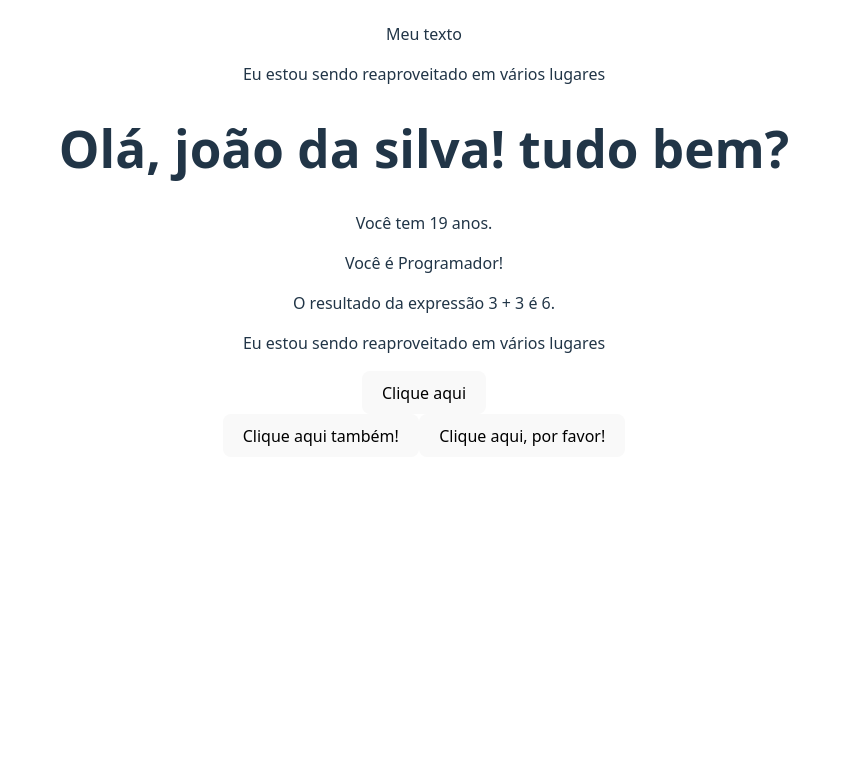
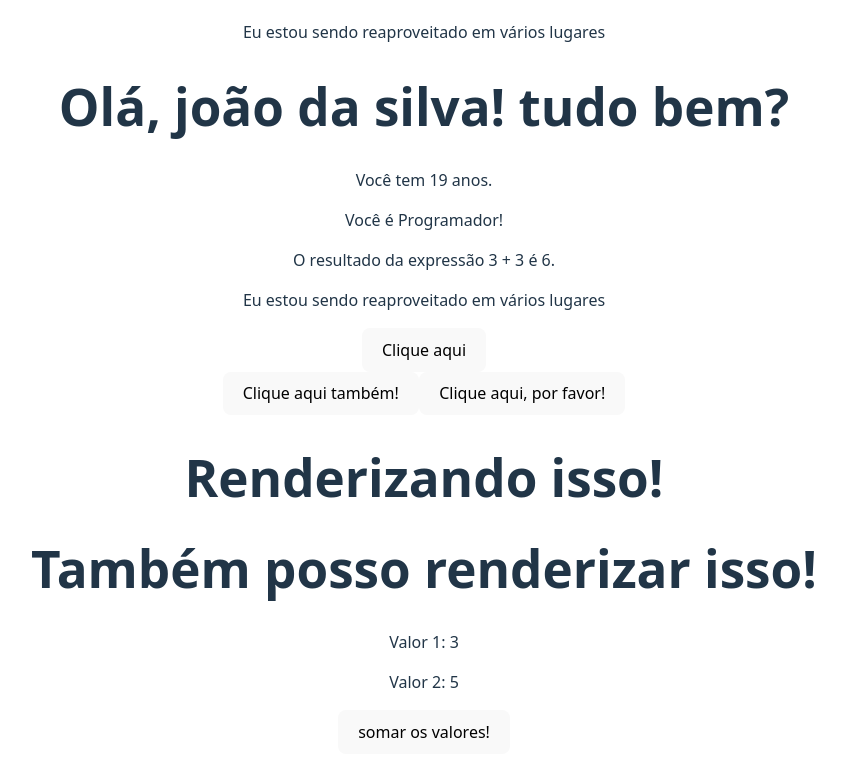
Before and after one commit to SilvaRDev/curso-react, a React (Vite) app in the folder 2-FUNDAMENTOS/1-fundamentos/: page / in a window 1280 px wide. Shown: the part 268-1044 px from the top of the page, without its empty margins (216-1061 px from the left). Before the commit the page ends 800 px from the top, so only its background shows below. Built offline with nearby package versions, Linux system fonts and the light colour scheme.

Commit message:
desafio finalizado!

```diff
--- a/2-FUNDAMENTOS/1-fundamentos/src/App.jsx
+++ b/2-FUNDAMENTOS/1-fundamentos/src/App.jsx
@@ -6,6 +6,7 @@ import FirstComponent from './components/FirstComponent'
 import MyComponent from './components/MyComponent'
 import TemplateExpressions from './components/TemplateExpressions'
 import Events from './components/Events'
+import Challenge from './components/Challenge'
 
 function App() {
   return (
@@ -15,6 +16,7 @@ function App() {
       <TemplateExpressions/>
       <MyComponent />
       <Events />
+      <Challenge />
     </>
   )
 }
--- /dev/null
+++ b/2-FUNDAMENTOS/1-fundamentos/src/components/Challenge.jsx
@@ -0,0 +1,18 @@
+const Challenge = () => {
+  const a = 3
+  const b = 5
+
+  const sum = () => {
+    console.log(a + b)
+  }
+
+  return (
+    <div>
+      <p>Valor 1: {a}</p>
+      <p>Valor 2: {b}</p>
+      <button onClick={sum}>somar os valores!</button>
+    </div>
+  )
+}
+
+export default Challenge
--- a/2-FUNDAMENTOS/1-fundamentos/src/components/Events.jsx
+++ b/2-FUNDAMENTOS/1-fundamentos/src/components/Events.jsx
@@ -3,6 +3,14 @@ const Events = () => {
     console.log(e)
 
     console.log('Ativou o evento!')
+  }
+
+  const renderSomething = (x) => {
+    if (x) {
+      return <h1>Renderizando isso!</h1>
+    } else {
+      return <h1>Também posso renderizar isso!</h1>
+    }
   }
 
   return (
@@ -11,13 +19,21 @@ const Events = () => {
         <button onClick={handleMyEvent}>Clique aqui</button>
       </div>
       <div>
-        <button onClick={() => console.log('clicou!')}>Clique aqui também!</button>
-        <button onClick={() => {
-          if(true) {
-            console.log('Isso não devia existir!')
-          }
-        }}>Clique aqui, por favor!</button>
+        <button onClick={() => console.log('clicou!')}>
+          Clique aqui também!
+        </button>
+        <button
+          onClick={() => {
+            if (true) {
+              console.log('Isso não devia existir!')
+            }
+          }}
+        >
+          Clique aqui, por favor!
+        </button>
       </div>
+      {renderSomething(true)}
+      {renderSomething(false)}
     </div>
   )
 }
```
